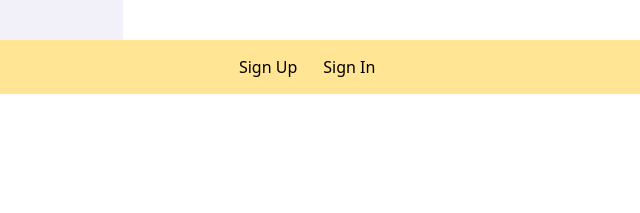
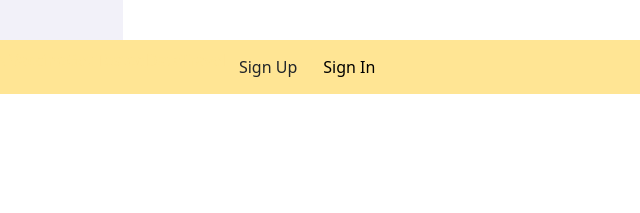
Before and after one commit to Lunar-Wranglers/CovidParents-client, a Gatsby site: page / in a window 1280 px wide. Shown: the top 213 px of the page, 294-934 px from the left. Built offline with nearby package versions, Linux system fonts and the light colour scheme; Gatsby itself is replaced by a stand-in of ours.

Commit message:
Changed the color of the button

```diff
--- a/src/components/SignUp.js
+++ b/src/components/SignUp.js
@@ -45,7 +45,7 @@ class SignUp extends Component {
 
     return (
       <>
-        <Button variant="primary" onClick={this.handleShow}>
+        <Button variant="body" onClick={this.handleShow}>
             Sign Up
         </Button>
 
```
